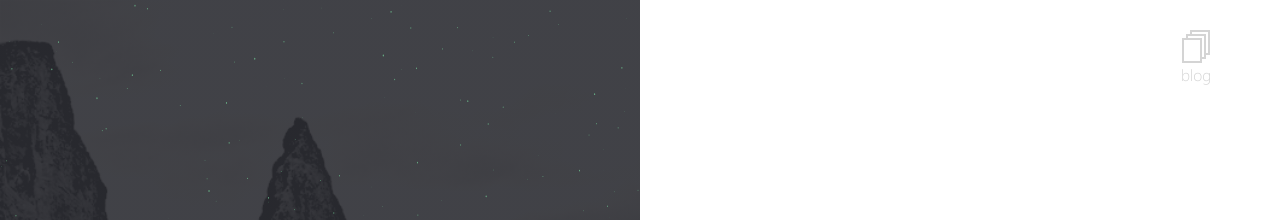
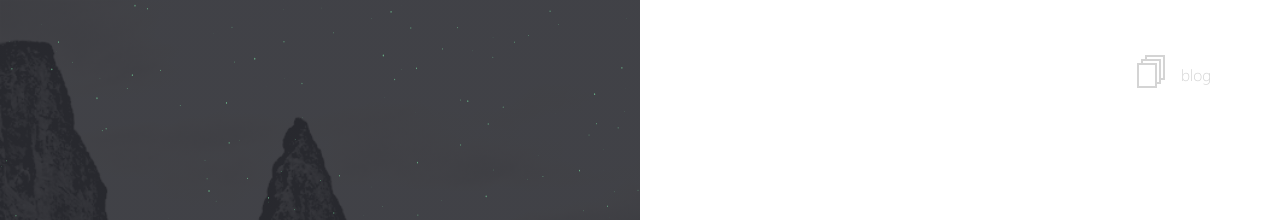
Before and after one commit to CodeHopperNL/codehopper.nl, a Jekyll site: the page built from index.md, in a window 1280 px wide. Shown: the top 220 px of the page. Built offline with Jekyll 4.4.1, drawn with Linux system fonts in a browser that asks for light colours; our own code applies the rules of GitHub Pages for plain Markdown files.

Commit message:
:gear: Fix positioning of blog icon

```diff
--- a/assets/_sass/_site.scss
+++ b/assets/_sass/_site.scss
@@ -114,6 +114,8 @@
   height: 25px;
   border: 2px solid $gray;
   background: $white;
+  top: 25px;
+  right: 25px;
   &:before {
     content: '';
     width: 20px;
```
